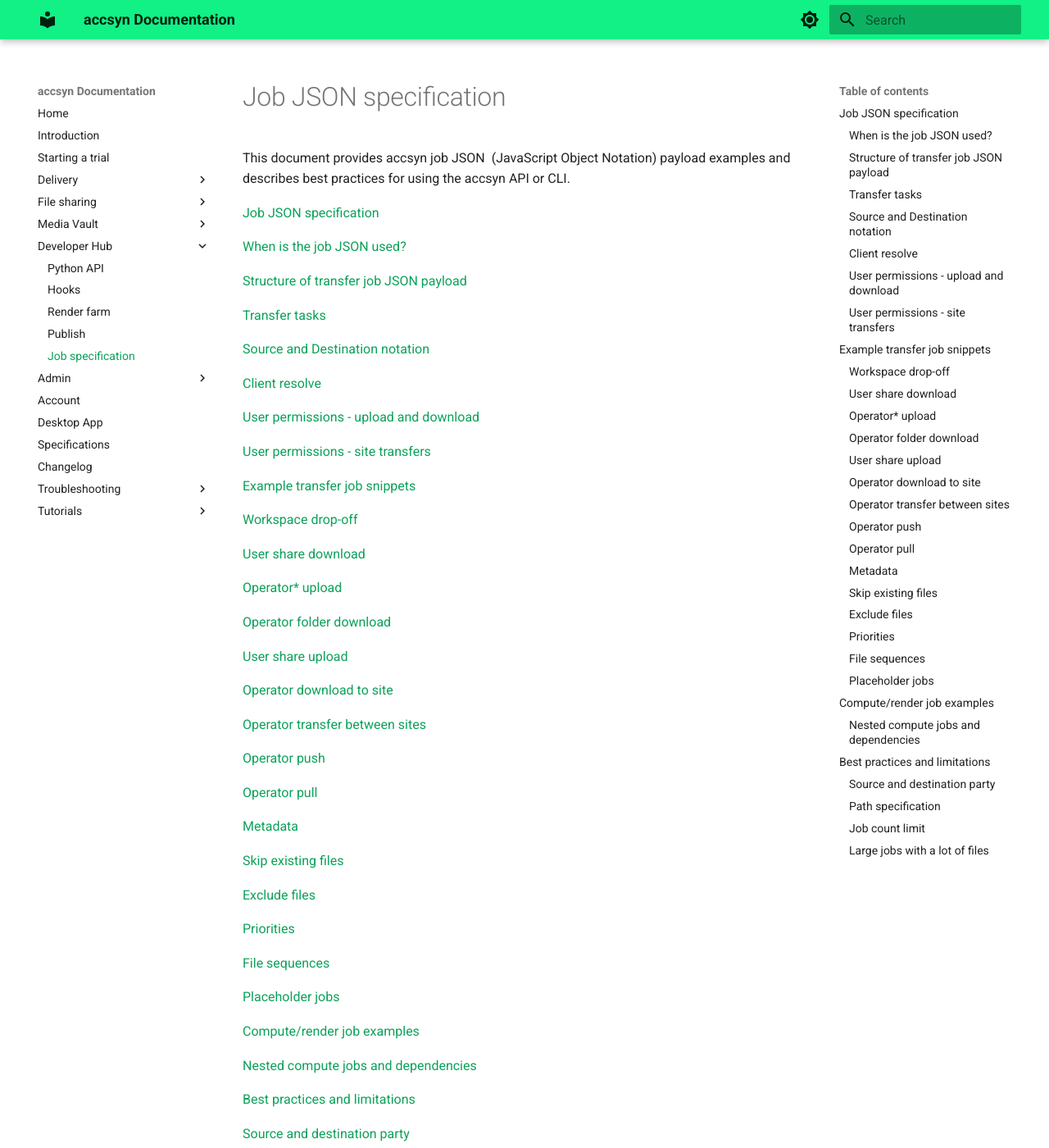
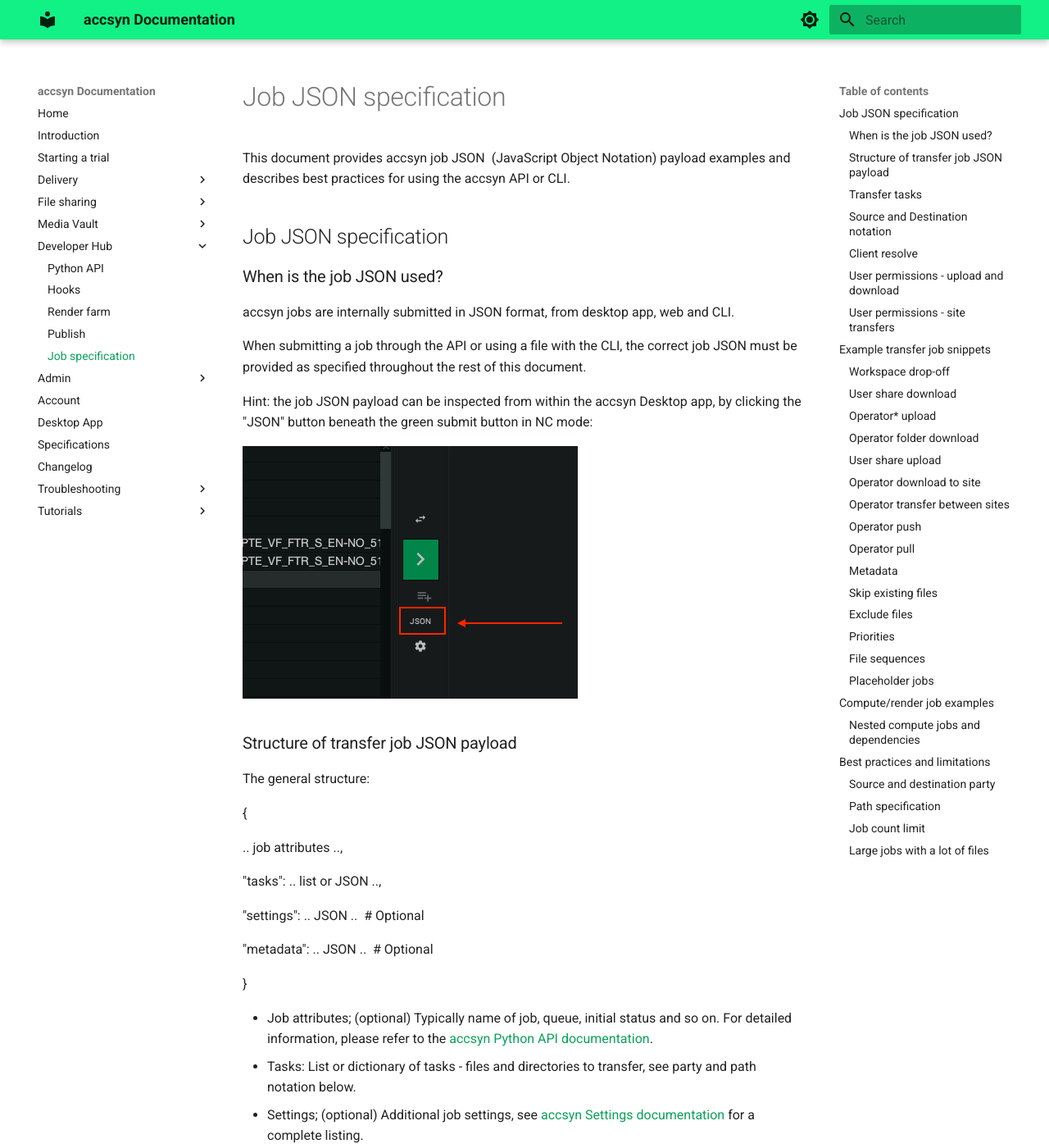
Before and after one commit to accsyn/doc, an MkDocs documentation site: the page built from docs/developer/job-specification.md, in a window 1280 px wide and 1400 px high. Shown: the whole window at 82% size. Built offline with MkDocs 1.6.1 and Material for MkDocs 9.7.7, drawn with Linux system fonts in a browser that asks for light colours; some of the changed text lies outside the part shown.

Commit message:
Removed TOCs; Fixed invalid headings

```diff
--- a/docs/developer/job-specification.md
+++ b/docs/developer/job-specification.md
@@ -2,72 +2,8 @@
 
 This document provides accsyn job JSON  (JavaScript Object Notation) payload examples and describes best practices for using the accsyn API or CLI.
 
-[Job JSON specification](job-specification.md)
-
-[When is the job JSON used?](job-specification.md)
-
-[Structure of transfer job JSON payload](job-specification.md)
-
-[Transfer tasks](job-specification.md)
-
-[Source and Destination notation](job-specification.md)
-
-[Client resolve](job-specification.md)
-
-[User permissions - upload and download](job-specification.md)
-
-[User permissions - site transfers](job-specification.md)
-
-[Example transfer job snippets](job-specification.md)
-
-[Workspace drop-off](job-specification.md)
-
-[User share download](job-specification.md)
-
-[Operator\* upload](job-specification.md)
-
-[Operator folder download](job-specification.md)
-
-[User share upload](job-specification.md)
-
-[Operator download to site](job-specification.md)
-
-[Operator transfer between sites](job-specification.md)
-
-[Operator push](job-specification.md)
-
-[Operator pull](job-specification.md)
-
-[Metadata](job-specification.md)
-
-[Skip existing files](job-specification.md)
-
-[Exclude files](job-specification.md)
-
-[Priorities](job-specification.md)
-
-[File sequences](job-specification.md)
-
-[Placeholder jobs](job-specification.md)
-
-[Compute/render job examples](job-specification.md)
-
-[Nested compute jobs and dependencies](job-specification.md)
-
-[Best practices and limitations](job-specification.md)
-
-[Source and destination party](job-specification.md)
-
-[Path specification](job-specification.md)
-
-[Job count limit](job-specification.md)
-
-[Large jobs with a lot of files](job-specification.md)
-
-Rev 1.007, 21.05.11
 
 ## Job JSON specification
-
 
 
 ### When is the job JSON used?
```
Also changed, not shown: docs/developer/hooks.md (+0 -16 lines), docs/developer/publish.md (+0 -34 lines), docs/index.md (+3 -2 lines).
